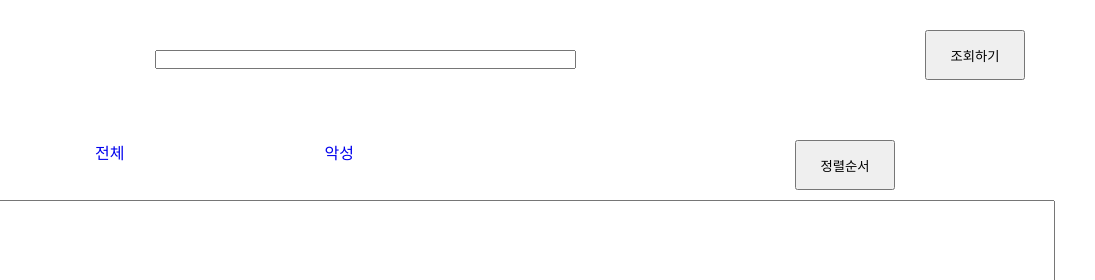
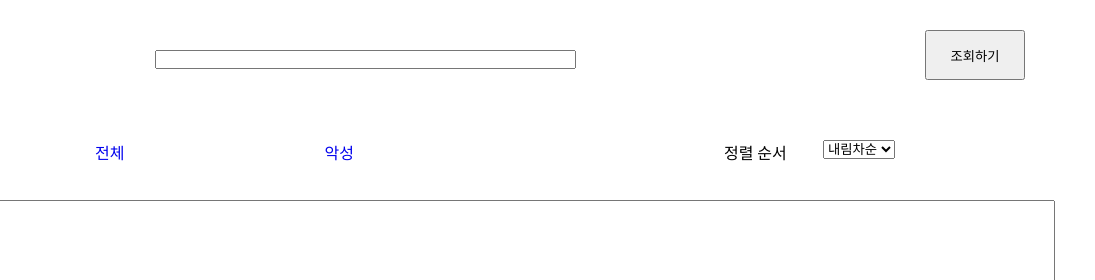
Before and after one commit to Youtube-cleaner/Web, a plain HTML site: page result.html in a window 1280 px wide. Shown: the top 280 px of the page, 185-1280 px from the left. Drawn offline with Linux system fonts and the light colour scheme.

```diff
--- a/css/home.css
+++ b/css/home.css
@@ -1,7 +1,7 @@
 * {
-  margin:0;   /* 마진 리셋 */
-  padding:0;   /* 패딩 리셋 */
-  box-sizing: border-box;   /* 박스 영역은 테두리까지 */
+  margin:0;
+  padding:0;
+  box-sizing: border-box;
 }
 #img2 {
     display:block;
--- a/css/result.css
+++ b/css/result.css
@@ -70,14 +70,16 @@ nav{
     margin-right:100px;
     margin-left: 100px;
 }
-#line {
-    float:right;
-    width: 100px;
-    height: 50px;
-}
 
 /* 본문 */
 #ex{
     width: 1200px;
     height: 700px;
 }
+
+#rg{
+  margin-left: 270px;
+}
+#range{
+  float:right;
+}
--- a/result.html
+++ b/result.html
@@ -22,7 +22,11 @@
                 <li><a href="#">전체</a></li>
                 <li><a href="#">악성</a></li>
             </ul>
-            <input type="button" id="line" value="정렬순서">
+            <label for="range" id="rg">정렬 순서</label>
+            <select id="range">
+              <option value="des" selected>내림차순</option>
+              <option value="asc">오름차순</option>
+            </select>
         </nav>
         <textarea name="db" id="ex" cols="30" rows="10"></textarea>
   </div>
```
Also changed, not shown: home.html (+1 -1 lines).
